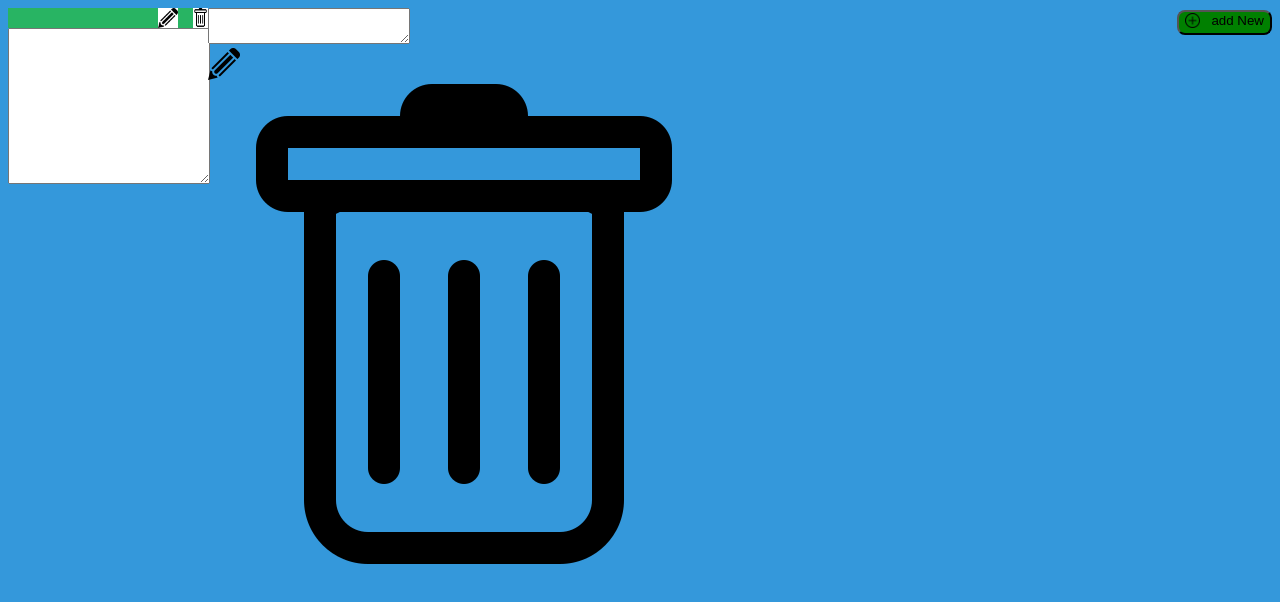
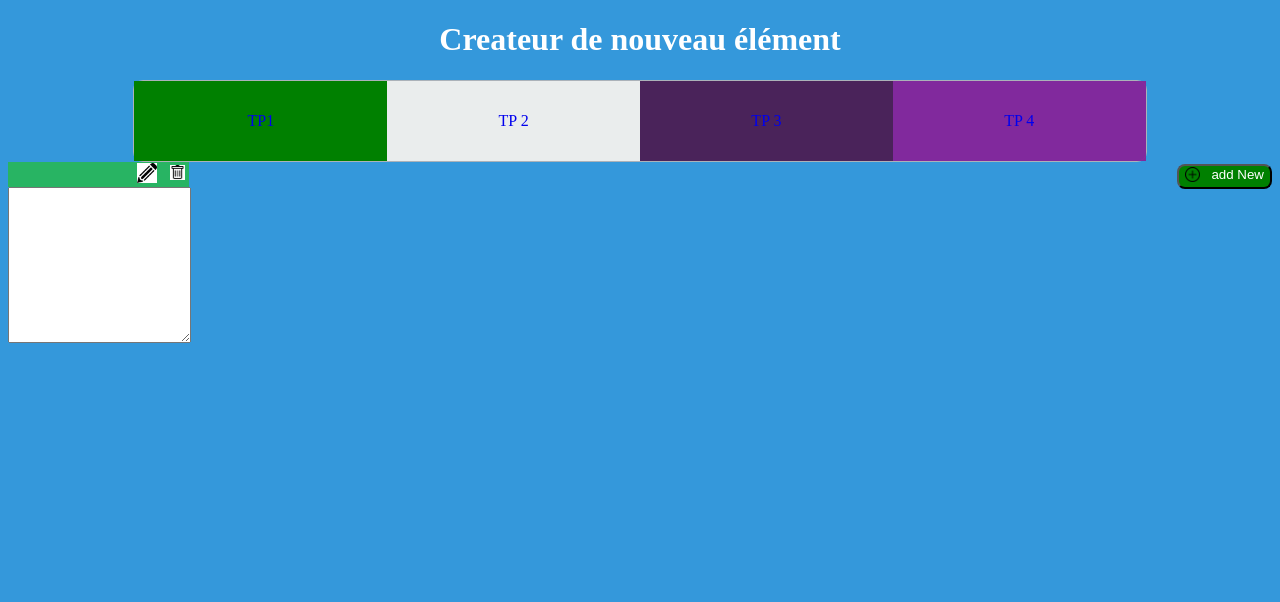
Before and after one commit to khadimniass/TP1-JS-SA, a plain HTML site: page TP1/index.html in a window 1280 px wide. Both pictures are taken after a click on the button "add New". Drawn offline with Linux system fonts and the light colour scheme.

Commit message:
exercice 1 terminer, terminer.

```diff
--- a/TP1/index.html
+++ b/TP1/index.html
@@ -7,23 +7,48 @@
     <meta name="viewport" content="width=device-width, initial-scale=1.0">
     <title>TP 1</title>
     <link rel="stylesheet" href="style.css">
+    <link rel="stylesheet" href="../menu.css">
 </head>
 
 <body>
+    <h1 style="text-align: center; color: #fff ;">Createur de nouveau élément</h1>
+    <div class="menu">
+        <div class="tp1">
+            <a href="../TP1/">
+                TP1
+            </a>
+        </div>
+        <div class="tp2">
+            <a href="../TP2/">
+                TP 2
+            </a>
+        </div>
+
+        <div class="tp3">
+            <a href="../TP3/">TP 3</a>
+        </div>
+        <div class="tp4">
+            <a href="../TP4/">
+                TP 4
+            </a>
+        </div>
+    </div>
     <div class="container">
-        <div class="textarea-items"> <!-- englobe tous les textarea -->
-            <div class="header-area">
-                <!-- area & entete -->
+        <div class="textarea-items">
+            <!-- englobe tous les textarea -->
+            <!-- <div class="header-area">
                 <div class="header">
-                    <img width="20" src="imgs/edit1.png" id="edit" alt="edit">
-                    <div></div>
-                    <!--espace entre les edit & corbeille-->
-                        <img width="15" src="imgs/corbeille.png" alt="corbeille">
+                    <button id="edit">
+                        <img width="20" src="imgs/edit1.png" id="edit" alt="edit">
+                    </button>
+                    <button id="corbeille">
+                        <img width="20" src="imgs/corbeille.png" alt="corbeille">
+                    </button>
                 </div>
                 <div class="item">
                     <textarea name="" id="" cols="30" rows="10"></textarea>
                 </div>
-            </div>
+            </div> -->
 
         </div>
         <!--end of items textarea-->
--- a/TP1/scrypt.js
+++ b/TP1/scrypt.js
@@ -1,41 +1,58 @@
 //initiatlisation
 const btnajouter = document.querySelector("#ajouter");
-const sorti=document.querySelector('.textarea-items');
+const sorti = document.querySelector(".textarea-items");
+const btndelete = document.querySelector("#corbeille");
+const btnedit = document.querySelector("#edit");
+//
+function createur() {
+  var grandiv = document.createElement("div");
+  grandiv.className = "header-area";
+  var mydivh = document.createElement("div");
+  mydivh.className = "header";
 
-//
-function builer(){
-    var grandiv=document.createElement('div');
-    grandiv.class='header-area';
-    var  mydivh=document.createElement('div');
-    mydivh.class = 'header';
+  var imgedit = document.createElement("img");
+  imgedit.src = "imgs/edit1.png";
+  imgedit.id = "edit";
+  imgedit.width = "20";
+  imgedit.alt = "edit";
+  var btnedit = document.createElement("button");
+  btnedit.appendChild(imgedit);
 
-    var imgedit=document.createElement('img');
-    imgedit.src= 'imgs/edit1.png';
-    imgedit.id= 'edit';
-    imgedit.alt= 'edit';
-    const mydivspace=document.createElement('div');
+  var imgecorbeille = document.createElement("img");
+  imgecorbeille.src = "imgs/corbeille.png";
+  imgecorbeille.id = "corbeille";
+  imgecorbeille.alt = "corbeille";
+  imgecorbeille.width = "15";
+  var btncorb = document.createElement("button");
+  btncorb.appendChild(imgecorbeille);
 
-    var imgecorbeille=document.createElement('img');
-    imgecorbeille.src='imgs/corbeille.png';
-    imgecorbeille.id='corbeille';
-    imgecorbeille.alt='corbeille';
-    mytextarea=document.createElement('textarea');
-    var divitem=document.createElement('div');
-    divitem.class="item";
+  mytextarea = document.createElement("textarea");
+  // mytextarea.setAttribute('rows','10');
+  mytextarea.rows = "10";
+  var divitem = document.createElement("div");
+  divitem.className = "item";
+  mydivh.appendChild(btnedit);
+  mydivh.appendChild(btncorb);
+  grandiv.appendChild(mydivh);
+  divitem.appendChild(mytextarea);
+  grandiv.appendChild(mydivh);
+  grandiv.appendChild(divitem);
+  sorti.appendChild(grandiv);
 
-    mydivh.appendChild(imgedit);
-    mydivh.appendChild(mydivspace);
-    mydivh.appendChild(imgecorbeille);
-    grandiv.appendChild(mydivh);
-    divitem.appendChild(mytextarea);
-    grandiv.appendChild(divitem);
-    grandiv.appendChild(mydivh);
+  //confirmer avant d'effacer
+  btncorb.addEventListener("click", function () {
+    btncorb.parentNode.parentNode.remove();
+  });
 
-    sorti.appendChild(grandiv);
+  btnedit.addEventListener("click", function () {
+    mytextarea.toggleAttribute('disabled');
+  });
+}
 
-}
+
+
 
 //
 btnajouter.addEventListener("click", function (e) {
-  builer();
+  createur();
 });
--- a/TP1/style.css
+++ b/TP1/style.css
@@ -6,7 +6,7 @@ body{
   display: flex;
   justify-content: end;
 }
-button {
+#ajouter {
   text-decoration: none;
   width: 95px;
   height: 25px;
@@ -16,6 +16,7 @@ button {
   background-color: green;
   border-radius: 8px;
   margin-top: 2%;
+  color: #fff;
 }
 .textarea-items {
   /* container de tous les texteare */
@@ -26,6 +27,10 @@ button {
 }
 textarea {
   width: 98%;
+  /* max-width: ;
+  min-width: none;
+  max-height: ;
+  min-height: ; */
 }
 
 .header {
@@ -40,7 +45,14 @@ textarea {
 .header img {
   cursor: pointer;
   background-color: #fff;
+  margin-left: 0%;
 }
 .header button{
-  width: 1%;
+  width: 30px;
+  padding-right: 0;
+  border: none;
+  background-color: #28b463;
 }
+.header-area{
+  width: fit-content;
+}
--- /dev/null
+++ b/menu.css
@@ -0,0 +1,35 @@
+*{
+    text-decoration: none;
+}
+.menu {
+  display: flex;
+  justify-content: space-between;
+  width: 80%;
+  height: 10vh;
+  margin: auto;
+  border: 1px solid #abb2b9;
+  border-radius: 10px;
+}
+.menu div {
+  display: flex;
+  justify-content: center;
+  align-items: center;
+  cursor: pointer;
+}
+
+.tp1 {
+  flex: 1;
+  background-color: green;
+}
+.tp2 {
+  flex: 1;
+  background-color: #EAEDED;
+}
+.tp3 {
+  flex: 1;
+  background-color: #4A235A;
+}
+.tp4 {
+  flex: 1;
+  background-color: #829e;
+}
--- a/style.css
+++ b/style.css
@@ -18,3 +18,7 @@
     align-items: center;
     justify-content: center;
 }
+.menu{
+    display: flex;
+
+}
```
Also changed, not shown: TP2/index.html (+22 -0 lines), TP3/index.html (+22 -0 lines), TP4/index.html (+24 -0 lines), index.html (+1 -1 lines).
